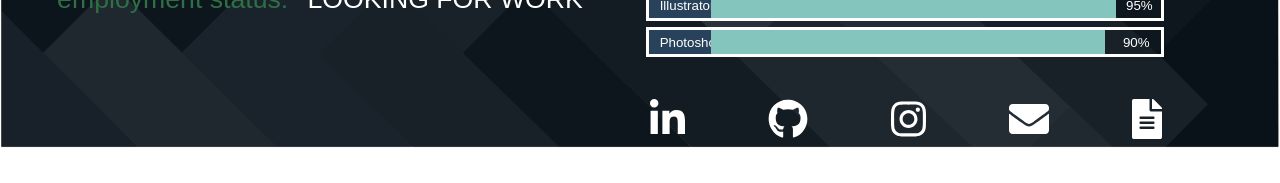
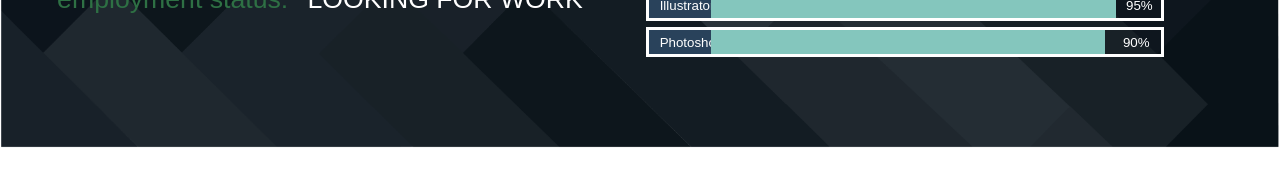
Before and after one commit to pathaynes/Portfolio, a React app: page /about in a window 1280 px wide. Shown: the part 614-797 px from the top of the page. Built offline with nearby package versions, Linux system fonts and the light colour scheme; a web font is replaced by a local one.

Commit message:
added animation

```diff
--- a/src/components/About/About.js
+++ b/src/components/About/About.js
@@ -15,7 +15,7 @@
         </div>
       </div>
       <div className={styles.Stats}>
-        <div className={styles.Intro}>
+        <div className={styles.Intro} data-aos="fade-left">
           <p>PORTLAND BASED</p>
           <p>SOFTWARE DEVELOPER</p>
           <p>GRAPHIC DESIGNER -- PHOTOGRAPHER</p>
@@ -38,7 +38,7 @@
             <div className={styles.Photoshop}><p>Photoshop</p><div></div><div><p>90%</p></div></div>
           </section>
         </div>
-        <ul className={styles.Social}>
+        <ul className={styles.Social} data-aos="fade-right">
           <li><a href='http://www.linkedin.com/in/pat-haynes/' target='blank'><FontAwesomeIcon icon={faLinkedinIn} /></a></li>
           <li><a href='https://github.com/pathaynes' target='blank'><FontAwesomeIcon icon={faGithub} /></a></li>
           <li><a href='https://www.instagram.com/pat_haynes_/' target='blank'><FontAwesomeIcon icon={faInstagram} /></a></li>
```
